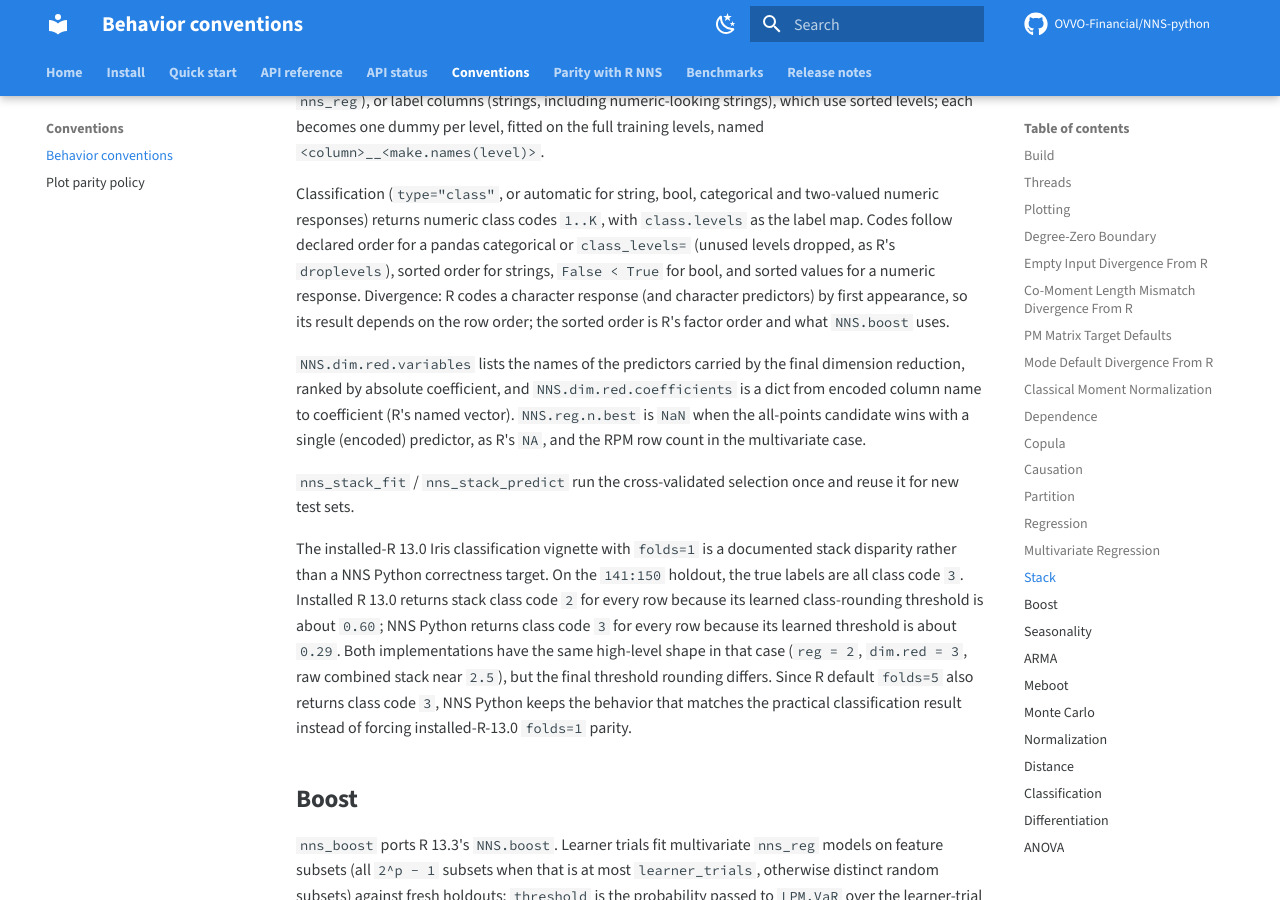
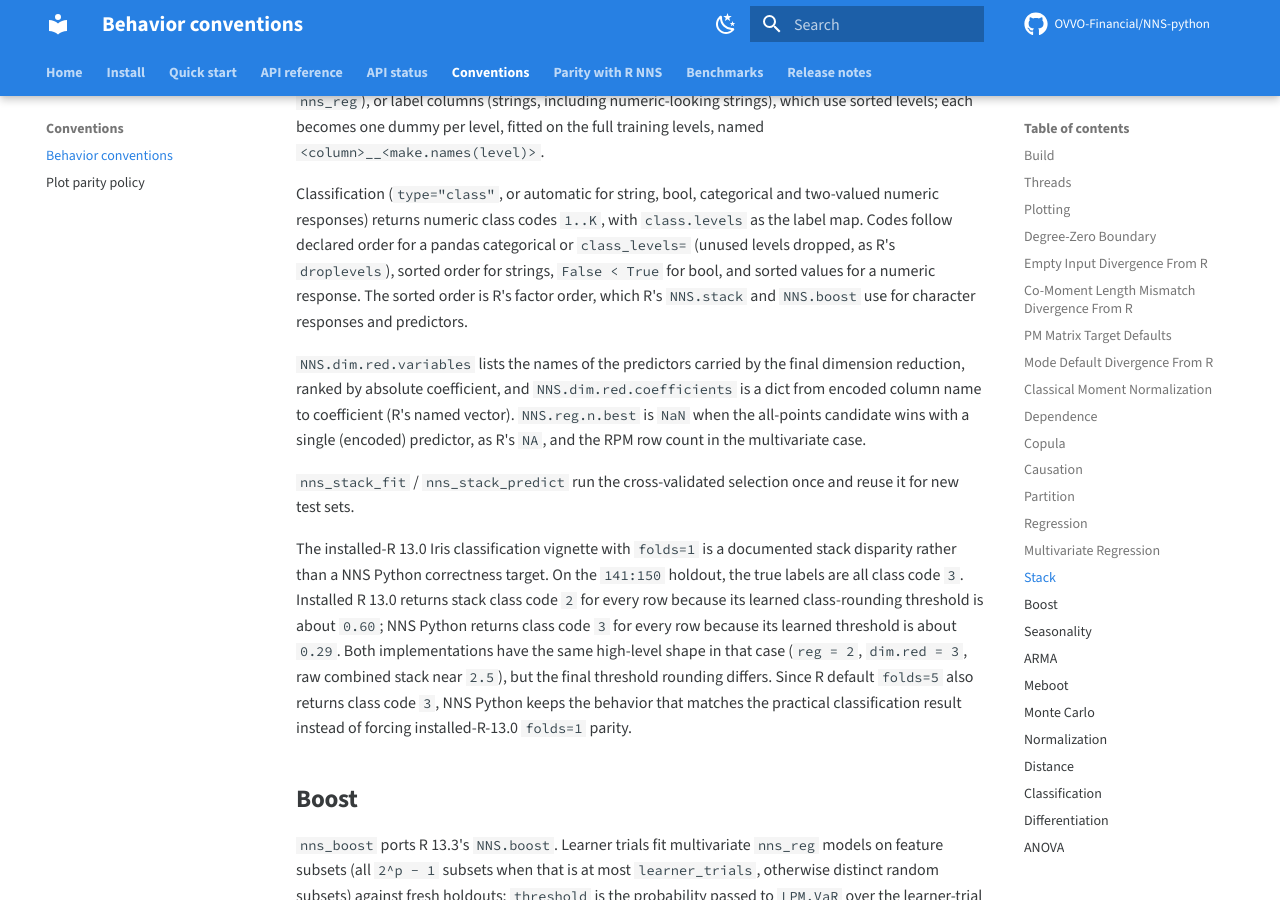
Before and after one commit to OVVO-Financial/NNS-python, an MkDocs documentation site: the page built from docs/conventions.md, in a window 1280 px wide and 900 px high, scrolled down 8351 px. Built offline with MkDocs 1.6.1 and Material for MkDocs 9.7.7, drawn with Linux system fonts in a browser that asks for light colours; comment, search, counter and statistics services are not loaded.

Commit message:
docs: drop the stale first-appearance and binary-path NaN claims
R's NNS.stack now codes character responses and predictors in sorted
level order, as NNS.boost does, so the stack module docstring, the
_prepare_inputs docstring, conventions.md and api_status.md no longer
call it a divergence. R's two-sample NNS.ANOVA now drops NaN like the
multi-group path, so the anova.py comment saying it propagates NaN goes.

```diff
--- a/docs/conventions.md
+++ b/docs/conventions.md
@@ -387,9 +387,8 @@ and two-valued numeric responses) returns numeric class codes `1..K`, with
 `class.levels` as the label map. Codes follow declared order for a pandas
 categorical or `class_levels=` (unused levels dropped, as R's `droplevels`),
 sorted order for strings, `False < True` for bool, and sorted values for a
-numeric response. Divergence: R codes a character response (and character
-predictors) by first appearance, so its result depends on the row order; the
-sorted order is R's factor order and what `NNS.boost` uses.
+numeric response. The sorted order is R's factor order, which R's `NNS.stack`
+and `NNS.boost` use for character responses and predictors.
 
 `NNS.dim.red.variables` lists the names of the predictors carried by the
 final dimension reduction, ranked by absolute coefficient, and
```
Also changed, not shown: docs/api_status.md (+2 -2 lines), 2 other files.
